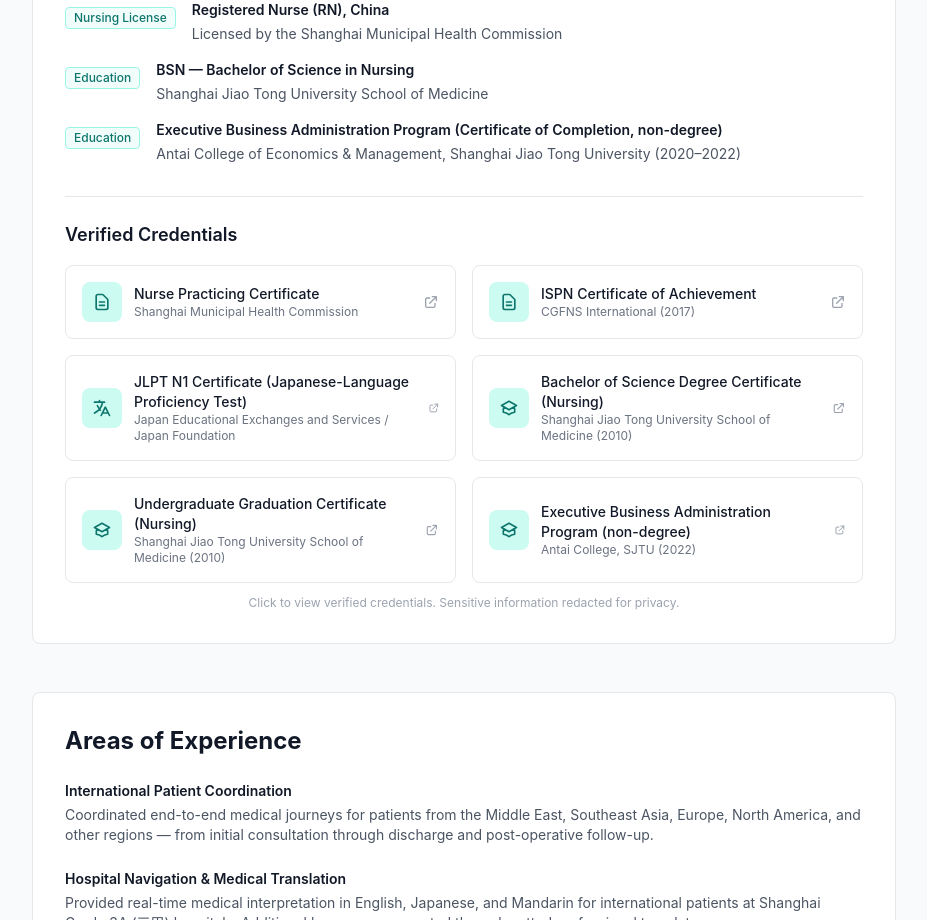
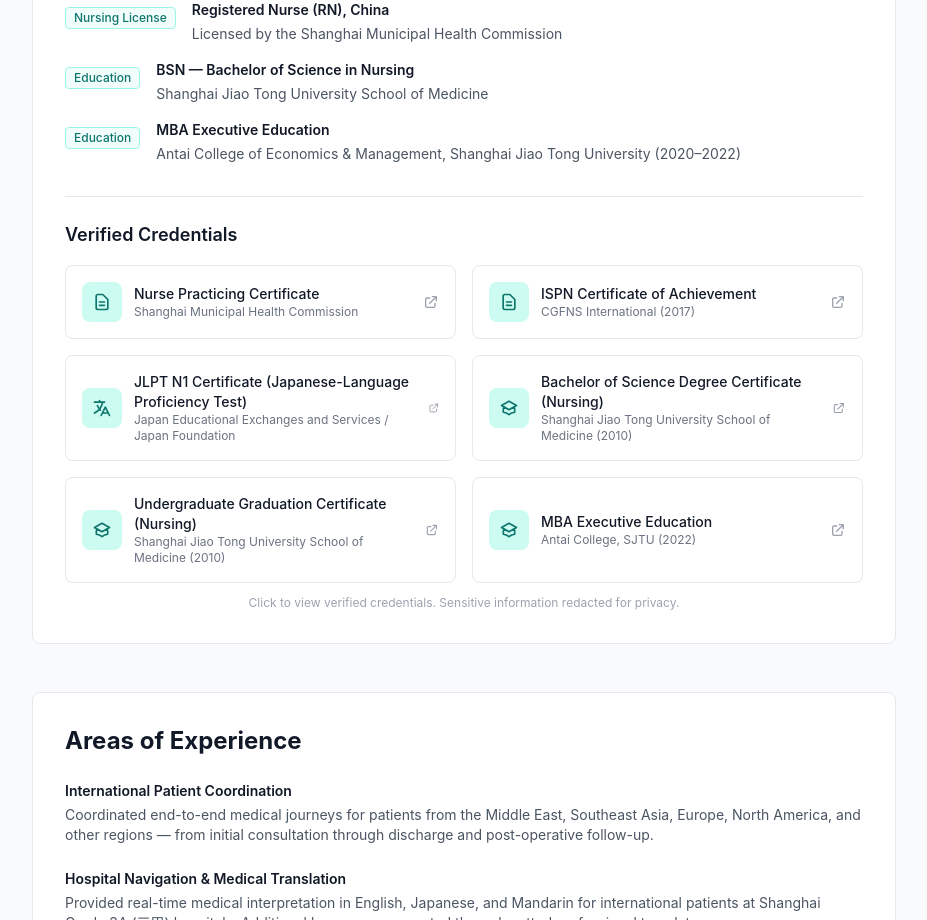
Before and after one commit to linglingsaiko/ShanghaiMed, a Next.js app: page /founder in a window 1280 px wide. Shown: the part 1180-2100 px from the top of the page, without its empty margins (176-1103 px from the left). Built offline with nearby package versions, Linux system fonts and the light colour scheme; no server answers.

Commit message:
refactor: simplify executive education credential to 'MBA Executive Education' across 7 languages (about founderCreds + founder credentials title + cert name)

```diff
--- a/components/pages/AboutContent.tsx
+++ b/components/pages/AboutContent.tsx
@@ -17,7 +17,7 @@ const en = {
   founderCreds: [
     'Registered Nurse (RN), China',
     'BSN, Shanghai Jiao Tong University School of Medicine',
-    'Executive Business Administration Program (Certificate of Completion, non-degree), Antai College, Shanghai Jiao Tong University, 2020–2022',
+    'MBA Executive Education, Shanghai Jiao Tong University',
     'ISPN — International Standards for Professional Nurses',
     'Trilingual: Chinese, English, Japanese',
   ],
@@ -59,7 +59,7 @@ const ja = {
   founderCreds: [
     '登録看護師（RN）、中国',
     'BSN, Shanghai Jiao Tong University School of Medicine',
-    '上級経営管理課程研修（修了証・学位なし）、Antai College, Shanghai Jiao Tong University、2020–2022',
+    'MBA Executive Education, Shanghai Jiao Tong University',
     'ISPN — International Standards for Professional Nurses',
     '中国語・英語・日本語の3か国語',
   ],
@@ -101,7 +101,7 @@ const ar = {
   founderCreds: [
     'ممرضة مسجلة (RN)، الصين',
     'BSN, Shanghai Jiao Tong University School of Medicine',
-    'برنامج إدارة الأعمال التنفيذية (شهادة إتمام، دون درجة أكاديمية)، Antai College, Shanghai Jiao Tong University، 2020–2022',
+    'MBA Executive Education, Shanghai Jiao Tong University',
     'ISPN — International Standards for Professional Nurses',
     'تتحدث ثلاث لغات: الصينية والإنجليزية واليابانية',
   ],
@@ -143,7 +143,7 @@ const ru = {
   founderCreds: [
     'Дипломированная медсестра (RN), Китай',
     'BSN, Shanghai Jiao Tong University School of Medicine',
-    'Программа повышения квалификации в сфере управления бизнесом (сертификат об окончании, без степени), Antai College, Shanghai Jiao Tong University, 2020–2022',
+    'MBA Executive Education, Shanghai Jiao Tong University',
     'ISPN — International Standards for Professional Nurses',
     'Три языка: китайский, английский и японский',
   ],
@@ -185,7 +185,7 @@ const mn = {
   founderCreds: [
     'Бүртгэлтэй сувилагч (RN), Хятад',
     'BSN, Shanghai Jiao Tong University School of Medicine',
-    'Бизнесийн удирдлагын ахисан түвшний сургалт (төгссөн гэрчилгээ, академийн зэрэггүй), Antai College, Shanghai Jiao Tong University, 2020–2022',
+    'MBA Executive Education, Shanghai Jiao Tong University',
     'ISPN — International Standards for Professional Nurses',
     'Хятад, англи, япон гэсэн гурван хэлээр ярьдаг',
   ],
@@ -227,7 +227,7 @@ const ms = {
   founderCreds: [
     'Jururawat Berdaftar (RN), China',
     'BSN, Shanghai Jiao Tong University School of Medicine',
-    'Program Pentadbiran Perniagaan Eksekutif (Sijil Tamat, tanpa ijazah), Antai College, Shanghai Jiao Tong University, 2020–2022',
+    'MBA Executive Education, Shanghai Jiao Tong University',
     'ISPN — International Standards for Professional Nurses',
     'Tiga bahasa: Bahasa China, Inggeris dan Jepun',
   ],
@@ -269,7 +269,7 @@ const id = {
   founderCreds: [
     'Perawat Terdaftar (RN), Tiongkok',
     'BSN, Shanghai Jiao Tong University School of Medicine',
-    'Program Administrasi Bisnis Eksekutif (Sertifikat Penyelesaian, tanpa gelar), Antai College, Shanghai Jiao Tong University, 2020–2022',
+    'MBA Executive Education, Shanghai Jiao Tong University',
     'ISPN — International Standards for Professional Nurses',
     'Tiga bahasa: Mandarin, Inggris, Jepang',
   ],
--- a/components/pages/FounderContent.tsx
+++ b/components/pages/FounderContent.tsx
@@ -37,7 +37,7 @@ const credentialsData: Record<'en' | 'ja' | 'ar' | 'ru' | 'mn' | 'ms' | 'id', Cr
       category: 'Education',
     },
     {
-      title: 'Executive Business Administration Program (Certificate of Completion, non-degree)',
+      title: 'MBA Executive Education',
       detail: 'Antai College of Economics & Management, Shanghai Jiao Tong University (2020–2022)',
       category: 'Education',
     },
@@ -65,7 +65,7 @@ const credentialsData: Record<'en' | 'ja' | 'ar' | 'ru' | 'mn' | 'ms' | 'id', Cr
       category: '学歴',
     },
     {
-      title: '上級経営管理課程研修（修了証・学位なし）',
+      title: 'MBA Executive Education',
       detail: 'Antai College of Economics & Management, Shanghai Jiao Tong University (2020–2022)',
       category: '学歴',
     },
@@ -93,7 +93,7 @@ const credentialsData: Record<'en' | 'ja' | 'ar' | 'ru' | 'mn' | 'ms' | 'id', Cr
       category: 'التعليم',
     },
     {
-      title: 'برنامج إدارة الأعمال التنفيذية (شهادة إتمام، دون درجة أكاديمية)',
+      title: 'MBA Executive Education',
       detail: 'Antai College of Economics & Management, Shanghai Jiao Tong University (2020–2022)',
       category: 'التعليم',
     },
@@ -121,7 +121,7 @@ const credentialsData: Record<'en' | 'ja' | 'ar' | 'ru' | 'mn' | 'ms' | 'id', Cr
       category: 'Образование',
     },
     {
-      title: 'Программа повышения квалификации в сфере управления бизнесом (сертификат об окончании, без степени)',
+      title: 'MBA Executive Education',
       detail: 'Antai College of Economics & Management, Shanghai Jiao Tong University (2020–2022)',
       category: 'Образование',
     },
@@ -149,7 +149,7 @@ const credentialsData: Record<'en' | 'ja' | 'ar' | 'ru' | 'mn' | 'ms' | 'id', Cr
       category: 'Боловсрол',
     },
     {
-      title: 'Бизнесийн удирдлагын ахисан түвшний сургалт (төгссөн гэрчилгээ, академийн зэрэггүй)',
+      title: 'MBA Executive Education',
       detail: 'Antai College of Economics & Management, Shanghai Jiao Tong University (2020–2022)',
       category: 'Боловсрол',
     },
@@ -177,7 +177,7 @@ const credentialsData: Record<'en' | 'ja' | 'ar' | 'ru' | 'mn' | 'ms' | 'id', Cr
       category: 'Pendidikan',
     },
     {
-      title: 'Program Pentadbiran Perniagaan Eksekutif (Sijil Tamat, tanpa ijazah)',
+      title: 'MBA Executive Education',
       detail: 'Antai College of Economics & Management, Shanghai Jiao Tong University (2020–2022)',
       category: 'Pendidikan',
     },
@@ -205,7 +205,7 @@ const credentialsData: Record<'en' | 'ja' | 'ar' | 'ru' | 'mn' | 'ms' | 'id', Cr
       category: 'Pendidikan',
     },
     {
-      title: 'Program Administrasi Bisnis Eksekutif (Sertifikat Penyelesaian, tanpa gelar)',
+      title: 'MBA Executive Education',
       detail: 'Antai College of Economics & Management, Shanghai Jiao Tong University (2020–2022)',
       category: 'Pendidikan',
     },
@@ -359,7 +359,7 @@ const text = {
     nurseCertName: 'شهادة مزاولة مهنة التمريض',
     ispnCertName: 'شهادة إنجاز ISPN',
     jlptCertName: 'شهادة JLPT N1 (اختبار كفاءة اللغة اليابانية، المستوى الأعلى)',
-    execEdCertName: 'برنامج إدارة الأعمال التنفيذية (شهادة إتمام، دون درجة أكاديمية)',
+    execEdCertName: 'MBA Executive Education',
     bsnDegreeCertName: 'شهادة درجة البكالوريوس في العلوم (التمريض)',
     bsnGradCertName: 'شهادة التخرج الجامعي (التمريض)',
     jlptCertIssuer: 'خدمات التبادل التعليمي اليابانية / مؤسسة اليابان',
@@ -394,7 +394,7 @@ const text = {
     nurseCertName: 'Nurse Practicing Certificate',
     ispnCertName: 'ISPN Certificate of Achievement',
     jlptCertName: 'JLPT N1 Certificate (Japanese-Language Proficiency Test)',
-    execEdCertName: 'Executive Business Administration Program (non-degree)',
+    execEdCertName: 'MBA Executive Education',
     bsnDegreeCertName: 'Bachelor of Science Degree Certificate (Nursing)',
     bsnGradCertName: 'Undergraduate Graduation Certificate (Nursing)',
     jlptCertIssuer: 'Japan Educational Exchanges and Services / Japan Foundation',
@@ -429,7 +429,7 @@ const text = {
     nurseCertName: '看護師執業証書',
     ispnCertName: 'ISPN資格認定証',
     jlptCertName: 'JLPT N1 認定証（日本語能力試験 最高レベル）',
-    execEdCertName: '上級経営管理課程研修（修了・学位なし）',
+    execEdCertName: 'MBA Executive Education',
     bsnDegreeCertName: '学士（理学）学位記（看護学）',
     bsnGradCertName: '本科卒業証書（看護学）',
     jlptCertIssuer: '日本国際教育支援協会／国際交流基金',
@@ -464,7 +464,7 @@ const text = {
     nurseCertName: 'Сертификат права осуществления медсестринской практики',
     ispnCertName: 'Сертификат об успешном прохождении ISPN',
     jlptCertName: 'Сертификат JLPT N1 (Экзамен по японскому языку, высший уровень)',
-    execEdCertName: 'Программа повышения квалификации в сфере управления бизнесом (без степени)',
+    execEdCertName: 'MBA Executive Education',
     bsnDegreeCertName: 'Диплом о степени бакалавра наук (сестринское дело)',
     bsnGradCertName: 'Диплом об окончании вуза (сестринское дело)',
     jlptCertIssuer: 'Японская служба образовательных обменов / Японский фонд',
@@ -499,7 +499,7 @@ const text = {
     nurseCertName: 'Сувилагчийн үйл ажиллагааны гэрчилгээ',
     ispnCertName: 'ISPN амжилтын гэрчилгээ',
     jlptCertName: 'JLPT N1 гэрчилгээ (Япон хэлний шалгалт, дээд түвшин)',
-    execEdCertName: 'Бизнесийн удирдлагын ахисан түвшний сургалт (төгссөн гэрчилгээ, академийн зэрэггүй)',
+    execEdCertName: 'MBA Executive Education',
     bsnDegreeCertName: 'Бакалаврын зэргийн гэрчилгээ (сувилал)',
     bsnGradCertName: 'Их сургууль төгссөн гэрчилгээ (сувилал)',
     jlptCertIssuer: 'Японы Боловсролын Солилцооны Үйлчилгээ / Япон Сан',
@@ -534,7 +534,7 @@ const text = {
     nurseCertName: 'Sijil Amalan Jururawat',
     ispnCertName: 'Sijil Pencapaian ISPN',
     jlptCertName: 'Sijil JLPT N1 (Ujian Kecekapan Bahasa Jepun, Tahap Tertinggi)',
-    execEdCertName: 'Program Pentadbiran Perniagaan Eksekutif (Sijil Tamat, tanpa ijazah)',
+    execEdCertName: 'MBA Executive Education',
     bsnDegreeCertName: 'Sijil Ijazah Sarjana Muda Sains (Kejururawatan)',
     bsnGradCertName: 'Sijil Graduasi Prasiswazah (Kejururawatan)',
     jlptCertIssuer: 'Japan Educational Exchanges and Services / Japan Foundation',
@@ -569,7 +569,7 @@ const text = {
     nurseCertName: 'Sertifikat Praktik Keperawatan',
     ispnCertName: 'Sertifikat Pencapaian ISPN',
     jlptCertName: 'Sertifikat JLPT N1 (Tes Kemahiran Bahasa Jepang, Tingkat Tertinggi)',
-    execEdCertName: 'Program Administrasi Bisnis Eksekutif (Sertifikat Penyelesaian, tanpa gelar)',
+    execEdCertName: 'MBA Executive Education',
     bsnDegreeCertName: 'Ijazah Gelar Sarjana Sains (Keperawatan)',
     bsnGradCertName: 'Ijazah Kelulusan Sarjana (Keperawatan)',
     jlptCertIssuer: 'Japan Educational Exchanges and Services / Japan Foundation',
```
